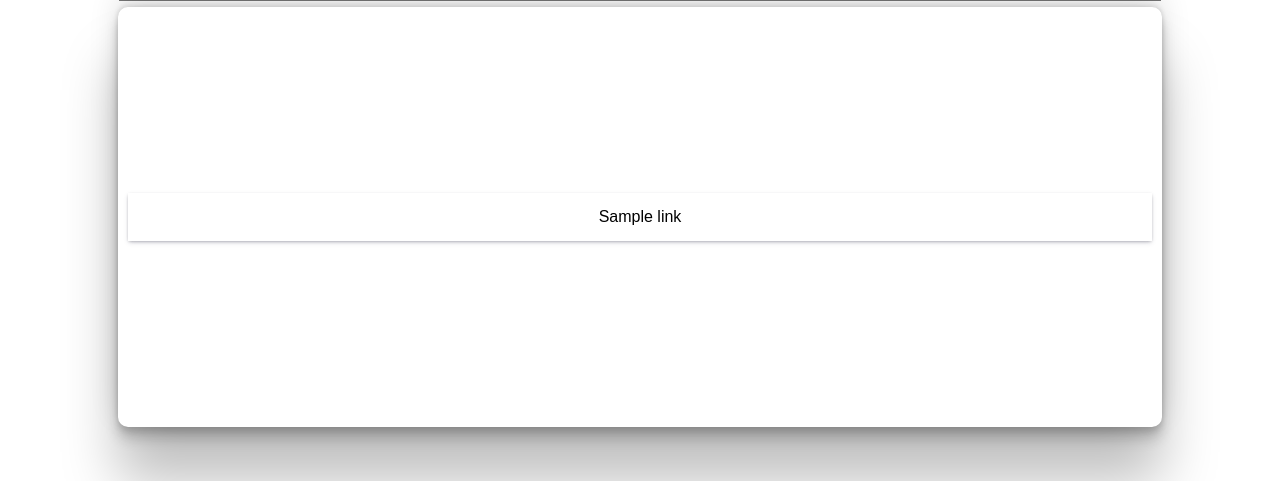
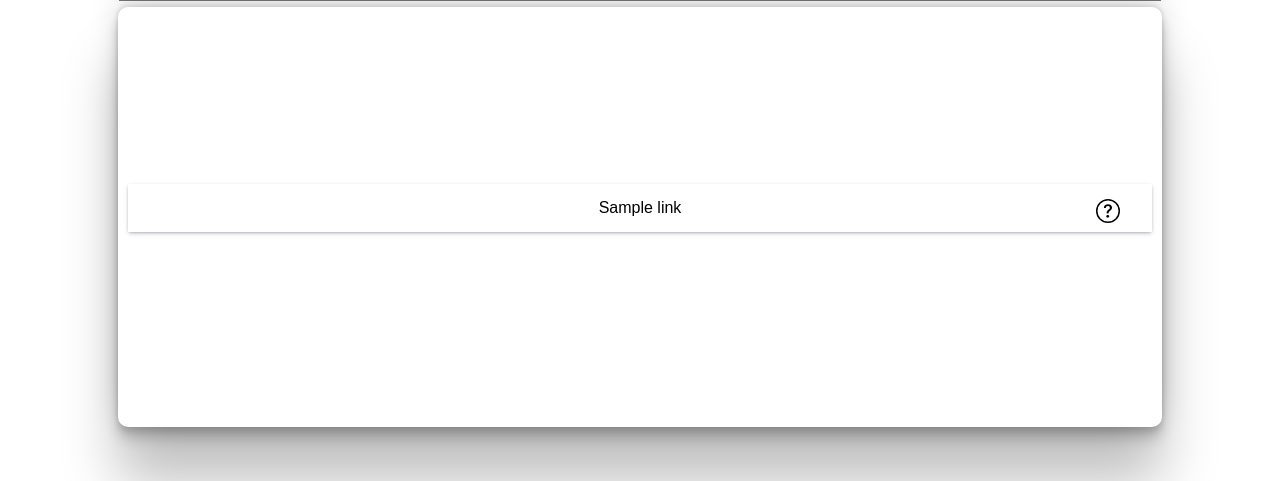
Before and after one commit to scxryshop/TheUsefulWebproject, a PHP site: page / in a window 1280 px wide. Shown: the part 183-664 px from the top of the page. Run offline with PHP 8.4, Linux system fonts and the light colour scheme; tables that the repository leaves empty or names only in its code hold one stand-in row (values such as "Sample post"); some libraries are stand-ins or nearby versions.

Commit message:
Added Clicks and Odered by it

```diff
--- a/index.php
+++ b/index.php
@@ -7,6 +7,7 @@
     <meta charset="UTF-8">
     <meta http-equiv="X-UA-Compatible" content="IE=edge">
     <meta name="viewport" content="width=device-width, initial-scale=1.0">
+    <link rel="stylesheet" href="https://cdn.jsdelivr.net/npm/bootstrap-icons@1.9.1/font/bootstrap-icons.css">
     <title>The Useful Webproject</title>
 </head>
 
--- a/sql.php
+++ b/sql.php
@@ -1,67 +1,100 @@
 <?php
 
-define("DB_NAME","theusefulwebproject");
+define("DB_NAME", "theusefulwebproject");
 define("DB_HOST", "localhost");
-define("DB_PWD","");
-define("DB_USER","root");
+define("DB_PWD", "");
+define("DB_USER", "root");
 
 
-function fetchAllData(){
+function fetchAllData()
+{
     $conn = mysqli_connect(DB_HOST, DB_USER, DB_PWD, DB_NAME);
-    $sql = "SELECT name, address FROM links limit 0,6";
+    $sql = "SELECT PKLinks, name, address FROM links ORDER BY clicks DESC limit 0,6";
     $stmt = mysqli_stmt_init($conn);
-    if(!mysqli_stmt_prepare($stmt, $sql)){
+    if (!mysqli_stmt_prepare($stmt, $sql)) {
         exit();
     }
     mysqli_stmt_execute($stmt);
     $result = mysqli_stmt_get_result($stmt);
-    while($row = mysqli_fetch_assoc($result)){
-        echo "<a href='".$row['address']."'><button class='dataset'>".$row['name']."</button></a><br>";
+    while ($row = mysqli_fetch_assoc($result)) {
+        echo "
+            <form action=' ' method='POST'>
+            <input type='hidden' name='PK' value=" . $row['PKLinks'] . ">
+            <input type='hidden' name='link-address' value=" . $row['address'] . ">
+            <button type='submit' name='submit-click' class='dataset'>" . $row['name'] . "
+                <img id='q" . $row['PKLinks'] . "' class='question' src='question-circle.svg'>
+            </button>
+            </form><br>";
     }
     mysqli_close($conn);
 }
 
-function fetchCategories(){
+if (isset($_POST['submit-click'])) {
+    $conn = mysqli_connect(DB_HOST, DB_USER, DB_PWD, DB_NAME);
+    $sql = "UPDATE links SET clicks = clicks+1 WHERE ".$_POST['PK']." = PKLinks";
+    $stmt = mysqli_stmt_init($conn);
+    if (!mysqli_stmt_prepare($stmt, $sql)) {
+        exit();
+    }
+    mysqli_stmt_execute($stmt);
+    mysqli_close($conn);
+    header("Location: ".$_POST['link-address']);
+    exit();
+}
+
+function fetchCategories()
+{
     $conn = mysqli_connect(DB_HOST, DB_USER, DB_PWD, DB_NAME);
     $sql = "SELECT name, PKCategories FROM categories";
     $stmt = mysqli_stmt_init($conn);
-    if(!mysqli_stmt_prepare($stmt, $sql)){
+    if (!mysqli_stmt_prepare($stmt, $sql)) {
         exit();
     }
     mysqli_stmt_execute($stmt);
     $result = mysqli_stmt_get_result($stmt);
-    while($row = mysqli_fetch_assoc($result)){
-        echo "<option value='".$row['PKCategories']."'>".$row['name']."</option>";
+    while ($row = mysqli_fetch_assoc($result)) {
+        echo "<option value='" . $row['PKCategories'] . "'>" . $row['name'] . "</option>";
     }
     mysqli_close($conn);
 }
 
-function searchAllData($search){
+function searchAllData($search)
+{
     $conn = mysqli_connect(DB_HOST, DB_USER, DB_PWD, DB_NAME);
-    $s = "%".$search."%";
+    $s = "%" . $search . "%";
     $sql = "SELECT name, address FROM links WHERE name LIKE $s";
     $stmt = mysqli_stmt_init($conn);
-    if(!mysqli_stmt_prepare($stmt, $sql)){
+    if (!mysqli_stmt_prepare($stmt, $sql)) {
         exit();
     }
     mysqli_stmt_bind_param($stmt, "s", $search);
     mysqli_stmt_execute($stmt);
     $result = mysqli_stmt_get_result($stmt);
-    while($row = mysqli_fetch_assoc($result)){
-        echo "<a href='".$row['address']."'><button class='dataset'>".$row['name']."</button></a><br>";
+    while ($row = mysqli_fetch_assoc($result)) {
+        echo "<a href='" . $row['address'] . "'><div><button class='dataset'>" . $row['name'] . "<img id='q" . $row['PKLinks'] . "' class='question' src='question-circle.svg'></button></div></a><br>";
     }
     mysqli_close($conn);
 }
 
 ?>
 <style>
-    a a:hover{
+    a a:hover {
         text-decoration: none;
     }
-    button:hover{
+
+    button:hover {
         cursor: pointer;
     }
-    .dataset{
+
+    .question {
+        position: absolute;
+        right: 4%;
+        width: 3vh;
+        height: 3vh;
+        z-index: 3;
+    }
+
+    .dataset {
         width: 100%;
         height: 6vh;
         padding: 10px 20px;
```
